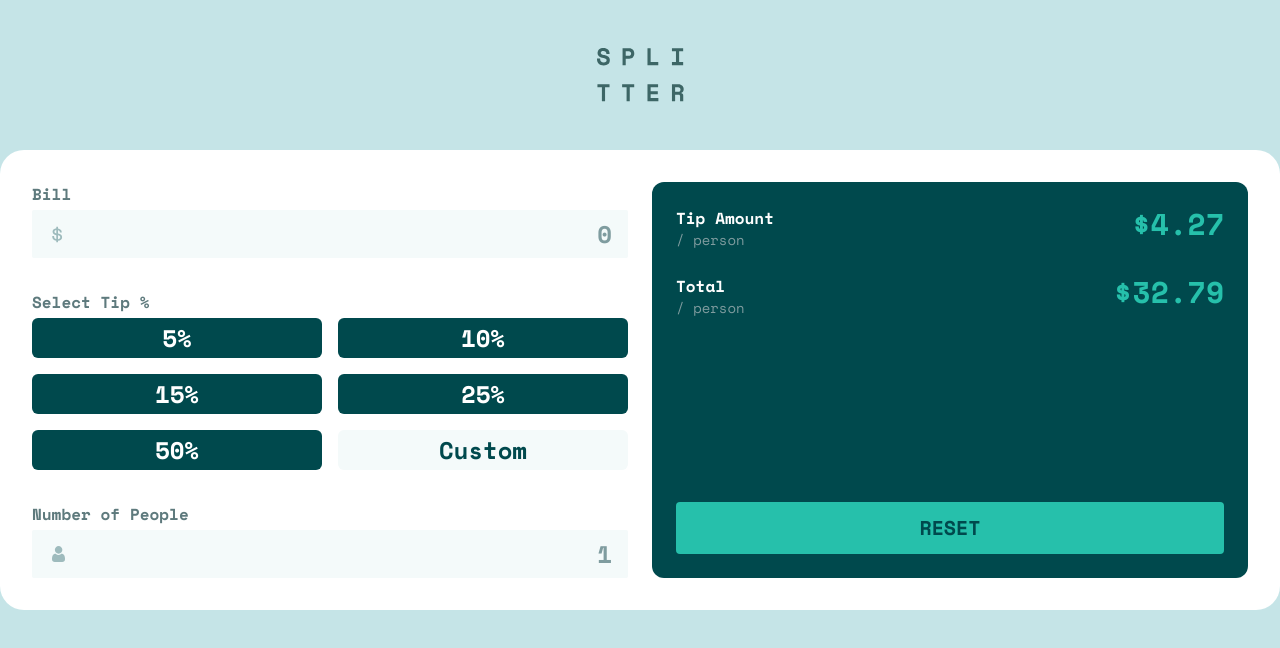
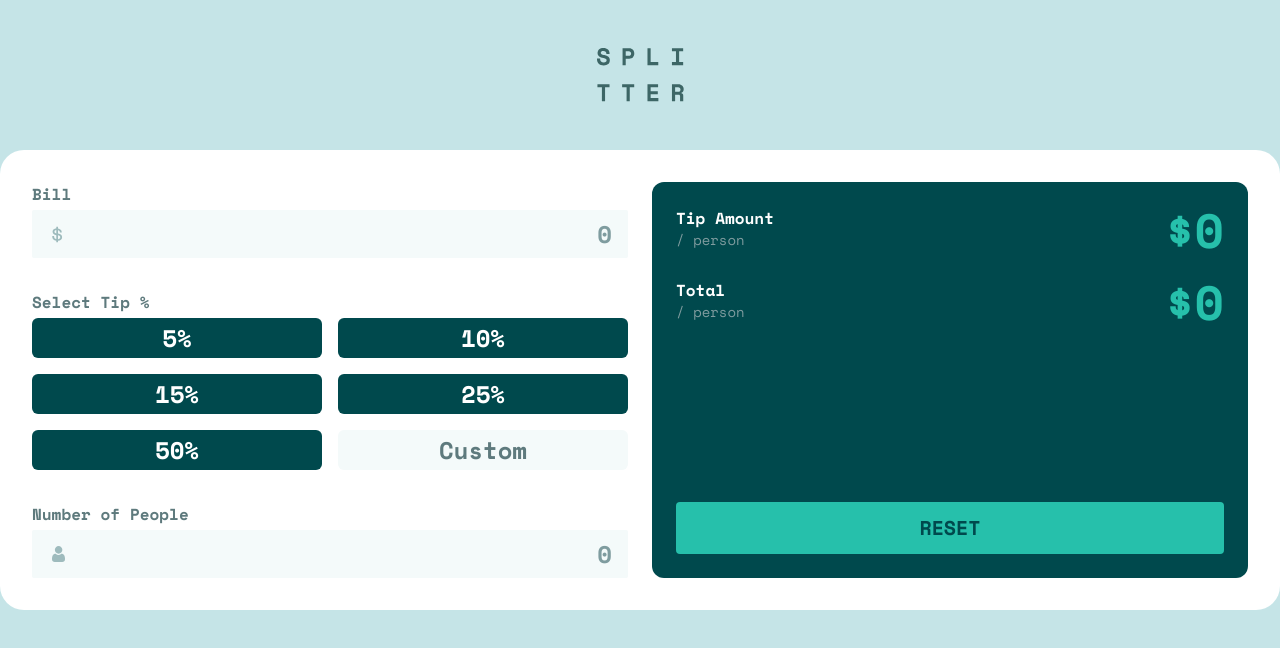
Before and after one commit to williamafil/fm-tip-calculator, a React (Vite) app: page / in a window 1280 px wide. Shown: the top 648 px of the page. Built offline with nearby package versions, Linux system fonts and the light colour scheme.

Commit message:
add tip & total calculation, ppl input can't be 0

```diff
--- a/src/App.jsx
+++ b/src/App.jsx
@@ -1,12 +1,55 @@
 import React, { useState } from "react";
 import "./assets/css/App.css";
+import ResultPanel from "./components/ResultPanel";
 // import Logo from "./assets/images/logo.svg";
 
 function getImageUrl(name) {
   return new URL(`./assets/images/${name}`, import.meta.url).href;
 }
 
-function App() {
+class App extends React.Component {
+  constructor(props) {
+    super(props);
+    this.state = {
+      bill: "",
+      tipPercent: "",
+      people: "",
+    };
+  }
+
+  getTipAmount() {
+    const { bill, tipPercent, people } = this.state;
+
+    const result =
+      (parseFloat(bill) * (parseFloat(tipPercent) / 100)) / parseInt(people);
+
+    if (bill === "" || tipPercent === "" || people === "") {
+      return 0;
+    } else {
+      return result.toFixed(2);
+    }
+  }
+
+  getTotalAmount() {
+    const { bill, tipPercent, people } = this.state;
+    const result =
+      parseFloat(bill) / parseInt(people) + parseFloat(this.getTipAmount());
+    if (bill === "" || tipPercent === "" || people === "") {
+      return 0;
+    } else {
+      return result.toFixed(2);
+    }
+  }
+
+  resetState = () => {
+    return this.setState({ bill: "", tipPercent: "", people: "" });
+  };
+
+  onChangeRadioValue = (e) => {
+    this.setState({ tipPercent: e.target.value });
+  };
+
+  render() {
     return (
       <div className="container mx-auto">
         <header className="flex justify-center my-12">
@@ -15,7 +58,7 @@ function App() {
 
         <main className="bg-white rounded-t-3xl md:rounded-b-3xl w-full p-8 grid md:gap-6 md:grid-flow-row md:grid-cols-2">
           <aside className="">
-          <section class="mb-8">
+            <section className="mb-8">
               <label className="label">Bill</label>
               <div className="input-wrapper relative">
                 <img
@@ -27,74 +70,143 @@ function App() {
                   step="0.01"
                   className="bill-input"
                   placeholder="0"
+                  value={this.state.bill}
+                  onChange={(e) => this.setState({ bill: e.target.value })}
                 />
               </div>
             </section>
 
             <section className="mb-8">
               <label className="label">Select Tip %</label>
-            <div className="grid gap-4 grid-flow-row grid-cols-2">
-              <button type="button" value="5%" className="tip-btn">
+              <div
+                className="grid gap-4 grid-flow-row grid-cols-2"
+                onClick={this.onChangeRadioValue}
+              >
+                <label>
+                  <input
+                    className="hidden peer"
+                    type="radio"
+                    value="5"
+                    name="tip-percent"
+                    id="five-percent"
+                  />
+                  <span
+                    htmlFor="five-percent"
+                    className=" tip-btn peer-checked:bg-cyan peer-checked:text-cyan-600"
+                  >
                     5%
-              </button>
-              <button type="button" value="10%" className="tip-btn">
+                  </span>
+                </label>
+                <label>
+                  <input
+                    className="hidden peer"
+                    type="radio"
+                    value="10"
+                    name="tip-percent"
+                    id="ten-percent"
+                  />
+                  <span
+                    htmlFor="ten-percent"
+                    className=" tip-btn peer-checked:bg-cyan peer-checked:text-cyan-600"
+                  >
                     10%
-              </button>
-              <button type="button" value="15%" className="tip-btn">
+                  </span>
+                </label>
+                <label>
+                  <input
+                    className="hidden peer"
+                    type="radio"
+                    value="15"
+                    name="tip-percent"
+                    id="fifteen-percent"
+                  />
+                  <span
+                    htmlFor="fifteen-percent"
+                    className="tip-btn peer-checked:bg-cyan peer-checked:text-cyan-600"
+                  >
                     15%
-              </button>
-              <button type="button" value="25%" className="tip-btn">
+                  </span>
+                </label>
+                <label>
+                  <input
+                    className="hidden peer"
+                    type="radio"
+                    value="25"
+                    name="tip-percent"
+                    id="twentyfive-percent"
+                  />
+                  <span
+                    htmlFor="twentyfive-percent"
+                    className="tip-btn peer-checked:bg-cyan peer-checked:text-cyan-600"
+                  >
                     25%
-              </button>
-              <button type="button" value="50%" className="tip-btn">
+                  </span>
+                </label>
+                <label>
+                  <input
+                    className="hidden peer"
+                    type="radio"
+                    value="50"
+                    name="tip-percent"
+                    id="fifty-percent"
+                  />
+                  <span
+                    htmlFor="fifty-percent"
+                    className="tip-btn peer-checked:bg-cyan peer-checked:text-cyan-600"
+                  >
                     50%
-              </button>
-              <input type="number" className="tip-input" placeholder="Custom" />
+                  </span>
+                </label>
+
+                <input
+                  type="number"
+                  className="tip-input"
+                  placeholder="Custom"
+                  onChange={(e) =>
+                    this.setState({ tipPercent: e.target.value })
+                  }
+                />
               </div>
             </section>
 
             <section className="mb-8 md:mb-0">
-            <label className="label">Number of People</label>
+              <div className="flex justify-between">
+                <label className=" label">Number of People</label>
+                <span
+                  className={`font-semibold ${
+                    this.state.people === "0" ? "text-red-400" : "hidden"
+                  }`}
+                >
+                  Can't be zero
+                </span>
+              </div>
               <div className="input-wrapper relative">
                 <img
                   className="absolute top-1/2 bottom-1/2 my-auto left-5"
                   src={getImageUrl("icon-person.svg")}
                 />
-              <input type="number" className="people-input" placeholder="1" />
+                <input
+                  type="number"
+                  className={`people-input ${
+                    this.state.people === "0" ? "alert" : ""
+                  }`}
+                  placeholder="0"
+                  value={this.state.people}
+                  onChange={(e) => this.setState({ people: e.target.value })}
+                />
               </div>
             </section>
           </aside>
 
-        <section className="rounded-xl bg-cyan-600 p-6 text-white h-full flex flex-col justify-between">
-          <div>
-            <article class="mb-6 flex justify-between">
-              <div>
-                <label className="font-bold">Tip Amount</label>
-                <p className="text-cyan-400 text-sm">/ person</p>
-              </div>
-
-              <h2 className="text-cyan text-3xl font-bold">$4.27</h2>
-            </article>
-
-            <article class="mb-6 flex justify-between">
-              <div>
-                <label className="font-bold">Total</label>
-                <p className="text-cyan-400 text-sm">/ person</p>
-              </div>
-
-              <h2 className="text-cyan text-3xl font-bold">$32.79</h2>
-            </article>
-          </div>
-          <button
-            type="button"
-            className="uppercase text-center bg-cyan w-full py-3 rounded text-cyan-600 font-bold text-xl"
-          >
-            Reset
-          </button>
-        </section>
+          <ResultPanel
+            tip={this.getTipAmount()}
+            total={this.getTotalAmount()}
+            resetState={this.resetState}
+          />
         </main>
       </div>
     );
   }
+}
 
 export default App;
--- a/src/assets/css/App.css
+++ b/src/assets/css/App.css
@@ -12,7 +12,11 @@ input[type="number"] {
 
 .bill-input,
 .people-input {
-  @apply py-2 px-4 h-12 w-full rounded-sm bg-cyan-200 text-right focus:outline-none focus:ring focus:ring-cyan placeholder-cyan-400;
+  @apply py-2 px-4 h-12 w-full rounded-sm bg-cyan-200 text-right focus:outline-none focus:border-2 focus:rounded-md focus:border-cyan placeholder-cyan-400;
+}
+
+.alert {
+  @apply focus:border-red-500 !important;
 }
 
 .label {
@@ -25,9 +29,9 @@ input[type="number"] {
 }
 
 .tip-btn {
-  @apply bg-cyan-600 font-bold py-1 hover:bg-cyan hover:text-cyan-600 active:bg-cyan-350  active:text-cyan-600;
+  @apply block bg-cyan-600 font-bold py-1 hover:bg-cyan-350 hover:text-cyan-600 active:bg-cyan-350  active:text-cyan-600;
 }
 
 .tip-input {
-  @apply bg-cyan-200 text-cyan-600 placeholder-cyan-600 focus:outline-none focus:ring focus:ring-cyan;
+  @apply bg-cyan-200  text-cyan-600 placeholder-cyan-500 focus:outline-none  focus:border-2 focus:rounded-md focus:border-cyan;
 }
--- /dev/null
+++ b/src/components/ResultPanel.jsx
@@ -0,0 +1,37 @@
+import React from "react";
+
+const ResultPanel = (props) => {
+  const { tip, total, resetState } = props;
+  return (
+    <section className="rounded-xl bg-cyan-600 p-6 text-white h-full flex flex-col justify-between">
+      <div>
+        <article className="mb-6 flex justify-between">
+          <div>
+            <label className="font-bold">Tip Amount</label>
+            <p className="text-cyan-400 text-sm">/ person</p>
+          </div>
+
+          <h2 className="text-cyan text-3xl md:text-4xl lg:text-5xl font-bold">${tip}</h2>
+        </article>
+
+        <article className="mb-6 flex justify-between">
+          <div>
+            <label className="font-bold">Total</label>
+            <p className="text-cyan-400 text-sm">/ person</p>
+          </div>
+
+          <h2 className="text-cyan text-3xl md:text-4xl lg:text-5xl font-bold">${total}</h2>
+        </article>
+      </div>
+      <button
+        type="button"
+        className="uppercase text-center bg-cyan w-full py-3 rounded text-cyan-600 font-bold text-xl"
+        onClick={resetState}
+      >
+        Reset
+      </button>
+    </section>
+  );
+};
+
+export default ResultPanel;
```
Lines whose indentation alone changed are shown as unchanged.
